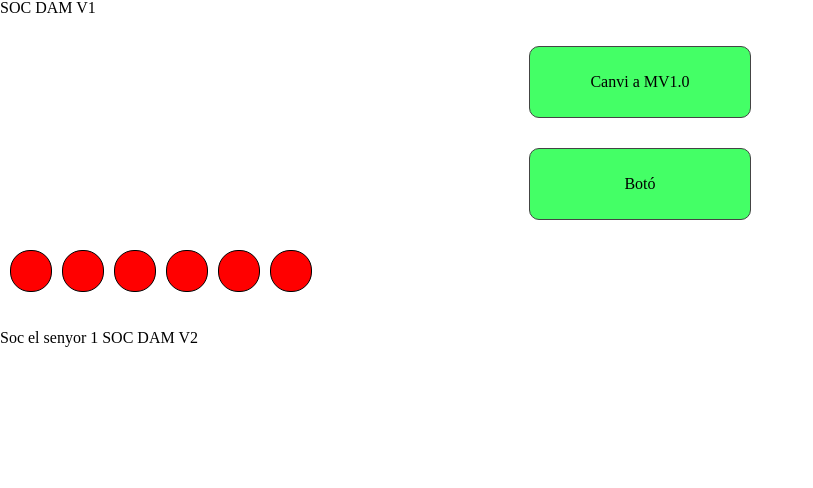
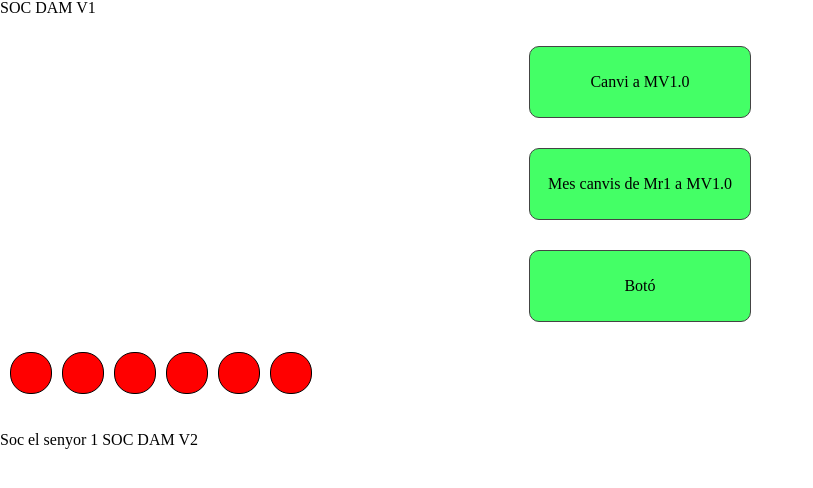
Before and after one commit to bernatorellana/dam2, a plain HTML site: page src/index.html in a window 1280 px wide. Shown: the whole page, without its empty margins (0-813 px from the left). Drawn offline with Linux system fonts and the light colour scheme.

Commit message:
Mr1 fa canvis a la mv1.0

```diff
--- a/src/index.html
+++ b/src/index.html
@@ -17,6 +17,11 @@
     <div class="boto">
         Canvi a MV1.0
     </div>
+
+    <div class="boto">
+        Mes canvis de Mr1  a MV1.0
+    </div>
+
 
     <div class="boto">
         Botó
```
